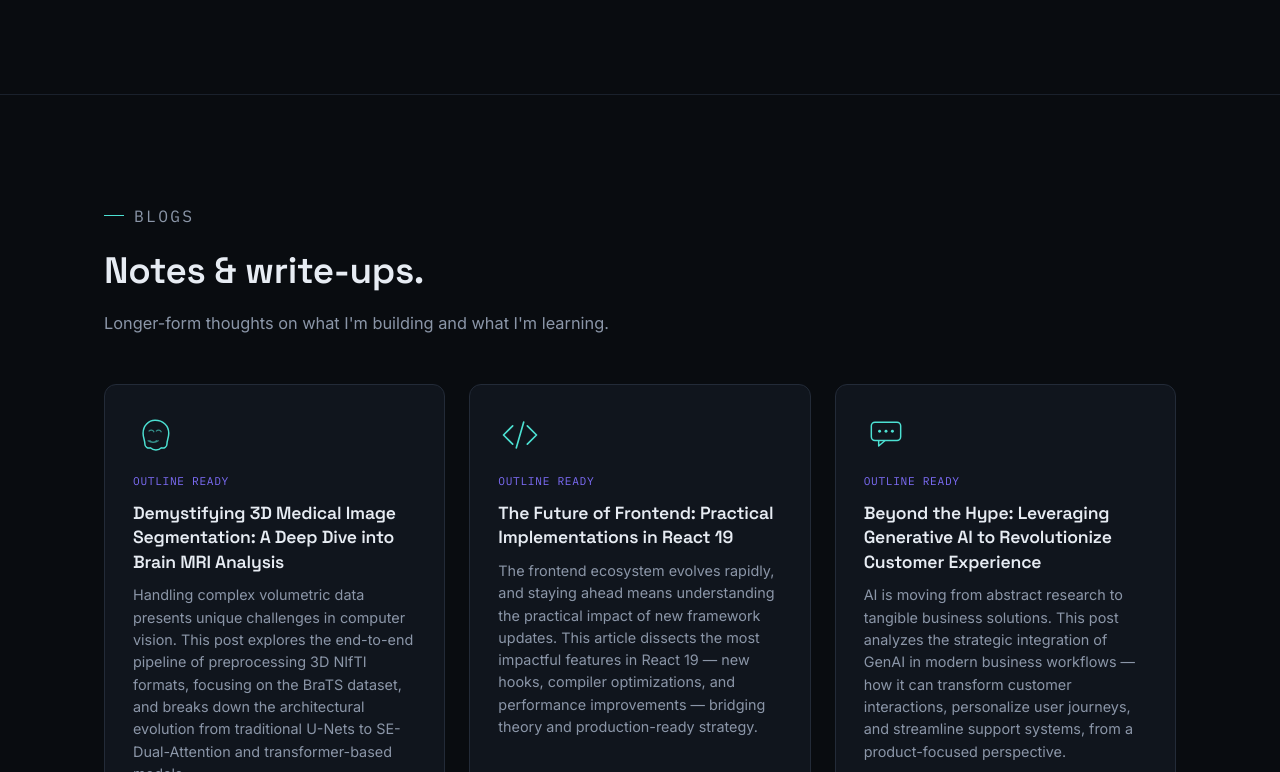
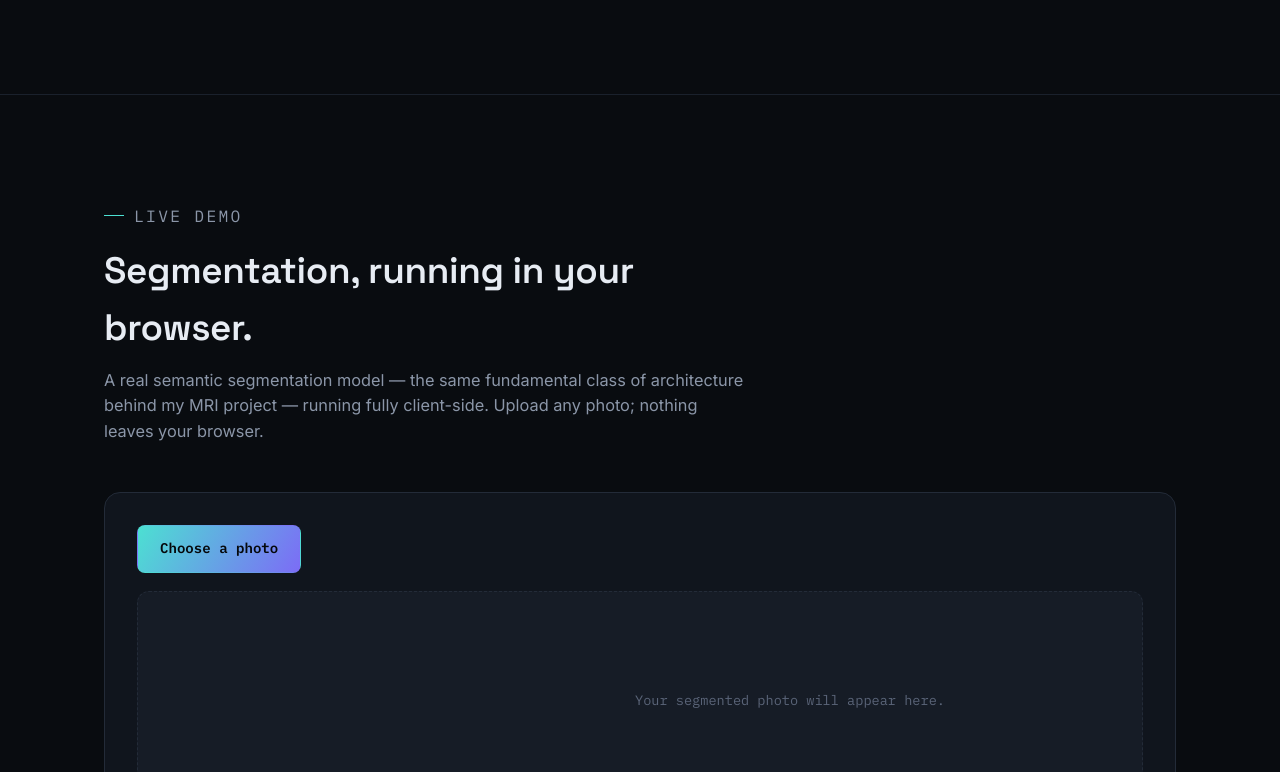
Before and after one commit to AnirbanBairagya/My-Webpage, a React (Vite) app: page / in a window 1280 px wide. Shown: the part 3588-4360 px from the top of the page. Built offline with nearby package versions, Linux system fonts and the light colour scheme.

Commit message:
Add SegmentationDemo component to App

```diff
--- a/src/App.jsx
+++ b/src/App.jsx
@@ -3,6 +3,7 @@ import Hero from './components/Hero.jsx'
 import About from './components/About.jsx'
 import Skills from './components/Skills.jsx'
 import Projects from './components/Projects.jsx'
+import SegmentationDemo from './components/SegmentationDemo.jsx'
 import Blogs from './components/Blogs.jsx'
 import { Experience, Education } from './components/ExperienceEducation.jsx'
 import Interests from './components/Interests.jsx'
@@ -17,6 +18,7 @@ export default function App() {
       <About />
       <Skills />
       <Projects />
+      <SegmentationDemo />
       <Blogs />
       <Experience />
       <Education />
```
